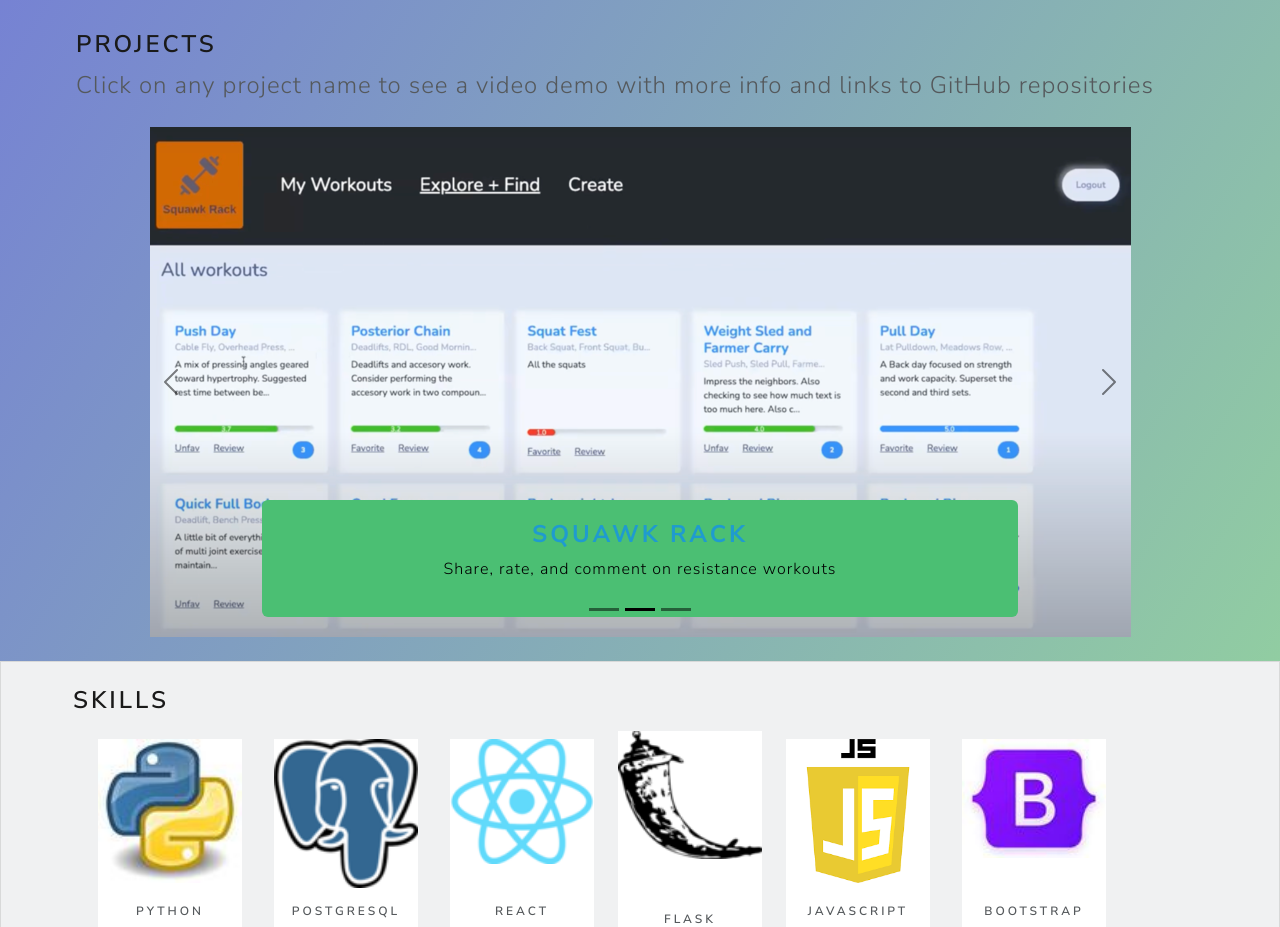
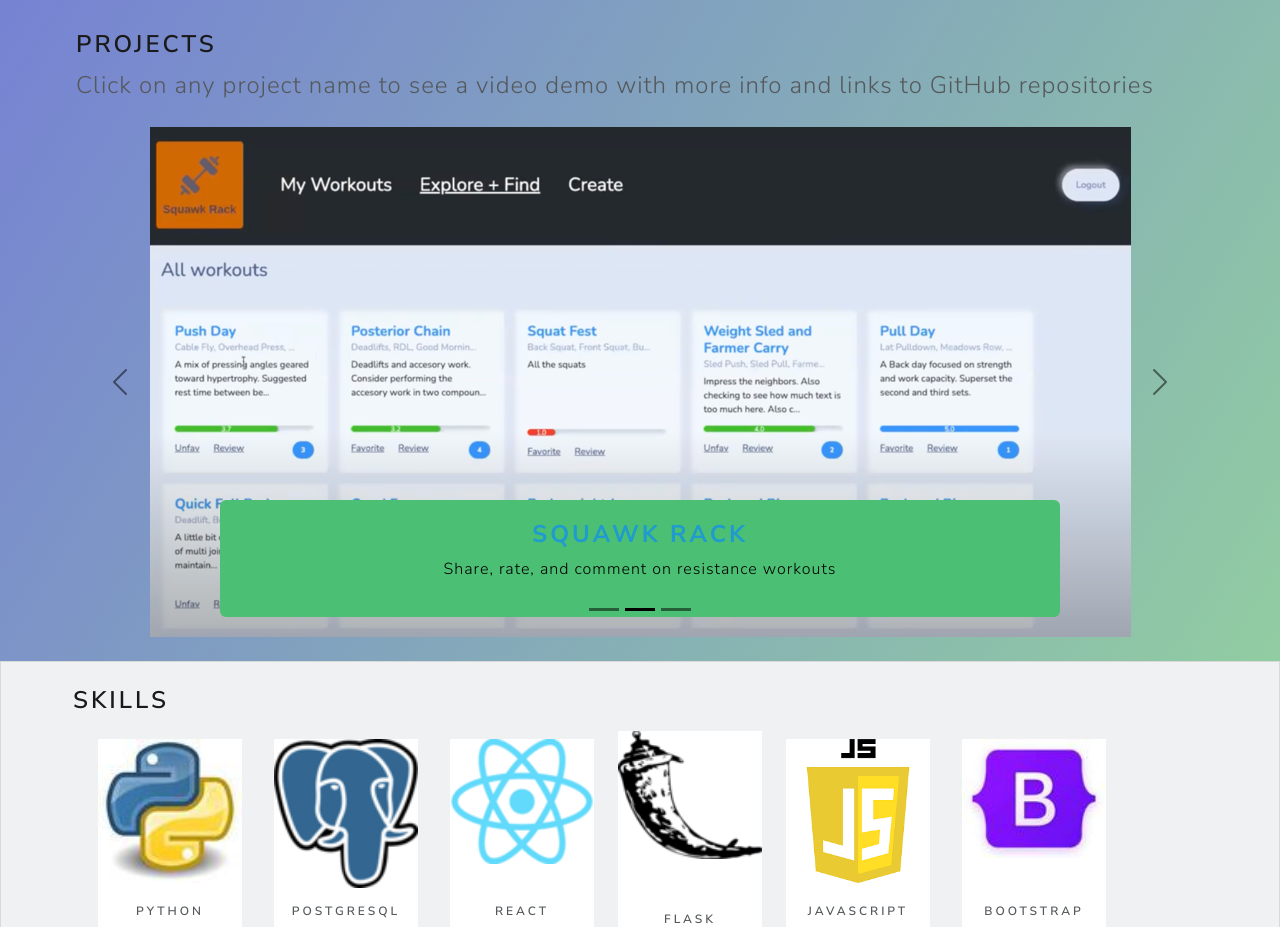
Before and after one commit to apatari/web-portfolio, a React (Create React App) app: page / in a window 1280 px wide. Shown: the part 820-1747 px from the top of the page. Built offline with nearby package versions, Linux system fonts and the light colour scheme; no server answers.

Commit message:
change carousel margins

```diff
--- a/src/components/Projects.js
+++ b/src/components/Projects.js
@@ -14,7 +14,7 @@ function Projects() {
                 <h3>Projects</h3>
                 <p className="fs-3" >Click on any project name to see a video demo with more info and links to GitHub repositories</p>
             </Row>
-            <Row className=" mx-5 px-5 mb-3 text-dark mx-auto" data-bs-theme='dark' >
+            <Row className="mb-3 text-dark" data-bs-theme='dark' >
 
 
             <Carousel >
```
